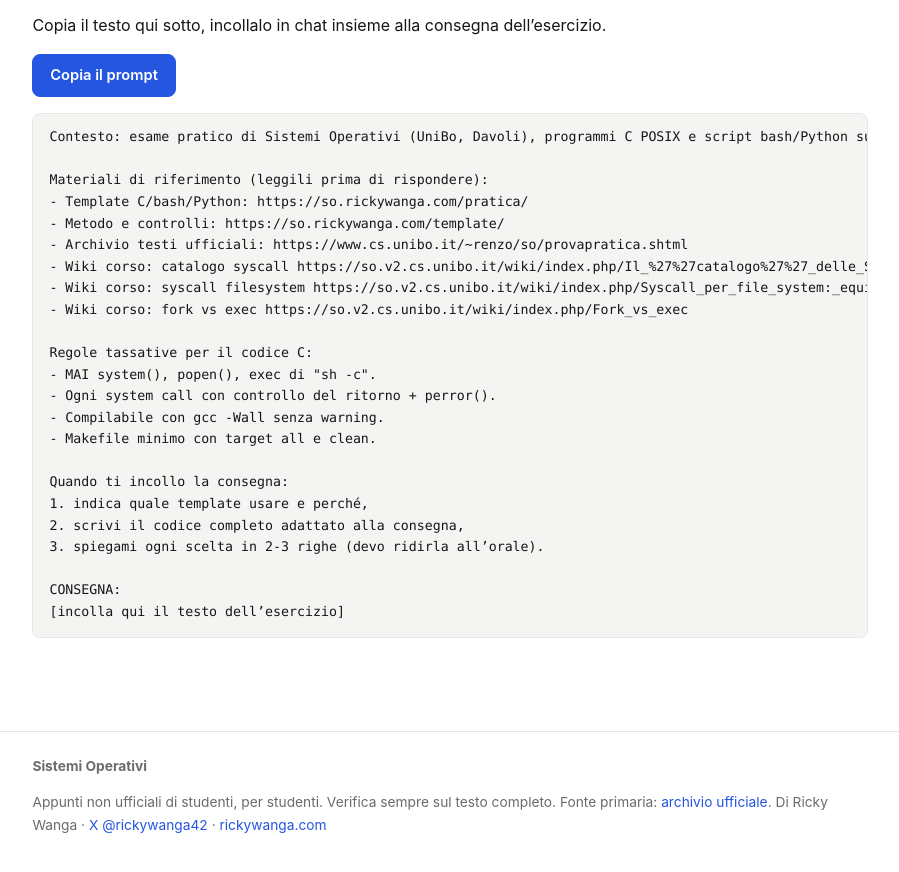
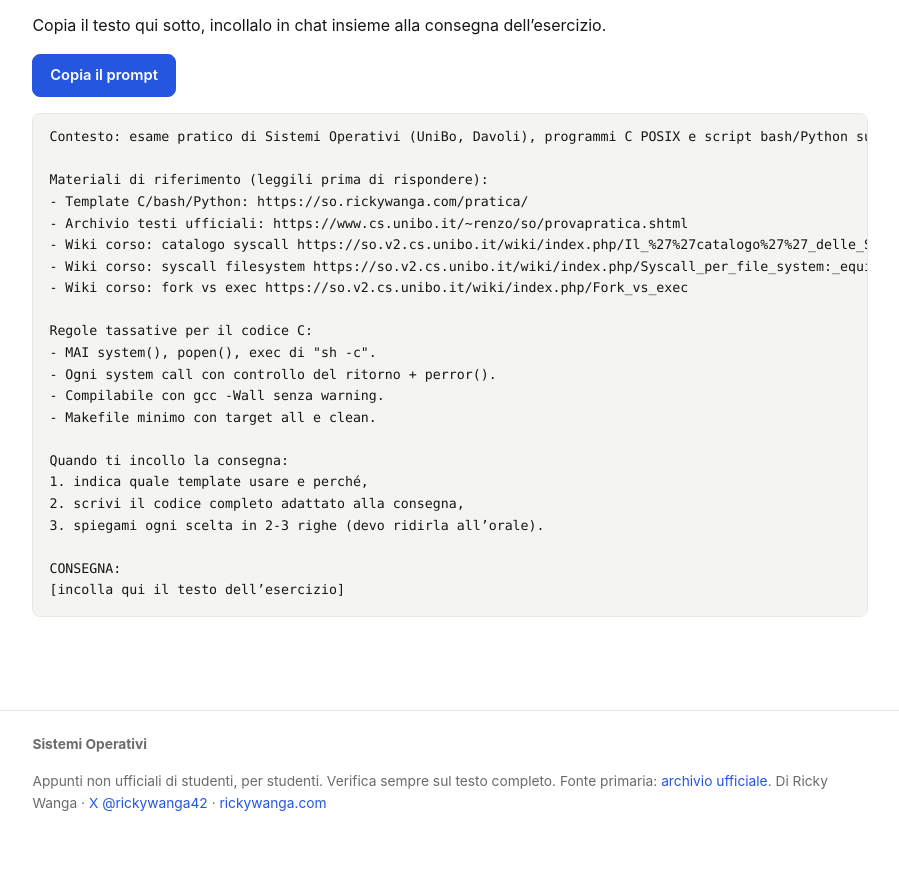
Before and after one commit to RickyWanga/so, an Astro site: page /pratica in a window 1280 px wide. Shown: the part 3100-3972 px from the top of the page, without its empty margins (190-1089 px from the left). Built offline with nearby package versions, Linux system fonts and the light colour scheme; Astro itself is replaced by a stand-in of ours.

Commit message:
prompt: via link template da scritto

```diff
--- a/src/pages/pratica.astro
+++ b/src/pages/pratica.astro
@@ -66,7 +66,6 @@ import { praticaFormat, praticaLinks, praticaRecent, praticaTemplates, praticaTi
 
 Materiali di riferimento (leggili prima di rispondere):
 - Template C/bash/Python: https://so.rickywanga.com/pratica/
-- Metodo e controlli: https://so.rickywanga.com/template/
 - Archivio testi ufficiali: https://www.cs.unibo.it/~renzo/so/provapratica.shtml
 - Wiki corso: catalogo syscall https://so.v2.cs.unibo.it/wiki/index.php/Il_%27%27catalogo%27%27_delle_System_Call
 - Wiki corso: syscall filesystem https://so.v2.cs.unibo.it/wiki/index.php/Syscall_per_file_system:_equivalenza_comandi
```
